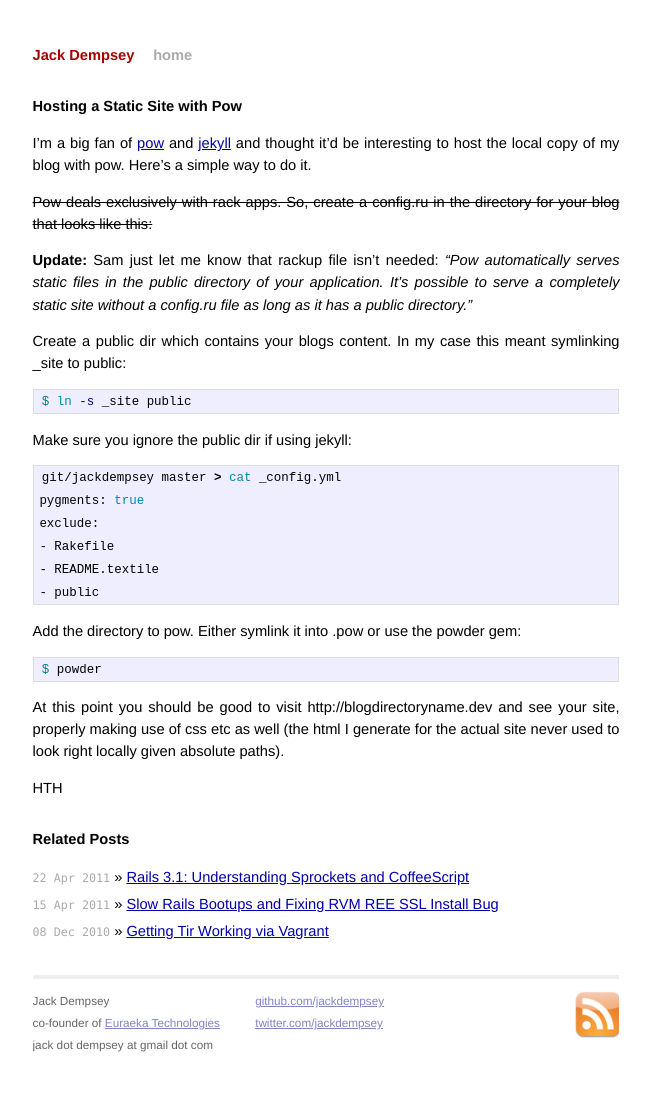
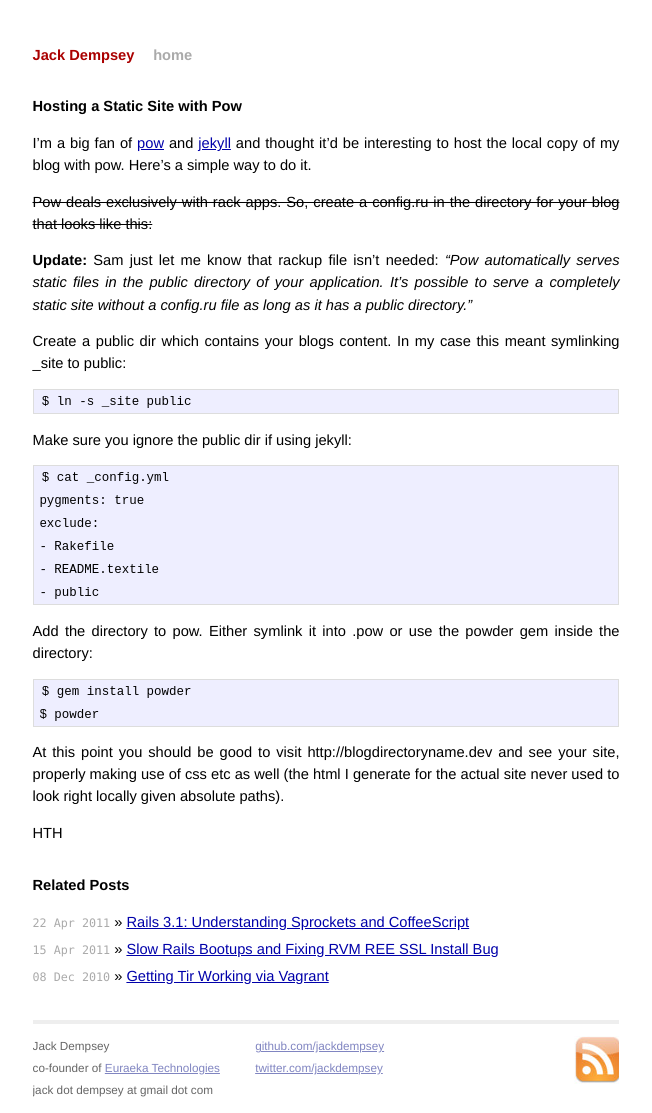
Before and after one commit to jackdempsey/jackdempsey.github.com, a Jekyll site: the page built from _posts/2011-04-22-serving-static-sites-with-pow.md, in a window 1280 px wide. Shown: the whole page, without its empty margins (314-966 px from the left). Built offline with Jekyll 4.4.1, drawn with Linux system fonts in a browser that asks for light colours; comment, search, counter and statistics services are not loaded; before the commit the page ends 1068 px from its top, so only the background shows below that.

Commit message:
don't use highlighting for basic blocks

```diff
--- a/_posts/2011-04-22-serving-static-sites-with-pow.md
+++ b/_posts/2011-04-22-serving-static-sites-with-pow.md
@@ -13,24 +13,22 @@
   *"Pow automatically serves static files in the public directory of your application. It's possible to serve a completely static site without a config.ru file as long as it has a public directory."*
 
 Create a public dir which contains your blogs content. In my case this meant symlinking \_site to public:
-{% highlight bash %}
-$ ln -s _site public
-{% endhighlight %}
+
+    $ ln -s _site public
 
 Make sure you ignore the public dir if using jekyll:
-{% highlight bash %}
-git/jackdempsey master > cat _config.yml
-pygments: true
-exclude:
-- Rakefile
-- README.textile
-- public
-{% endhighlight %}
 
-Add the directory to pow. Either symlink it into .pow or use the powder gem:
-{% highlight bash %}
-$ powder
-{% endhighlight %}
+    $ cat _config.yml
+    pygments: true
+    exclude:
+    - Rakefile
+    - README.textile
+    - public
+
+Add the directory to pow. Either symlink it into .pow or use the powder gem inside the directory:
+
+    $ gem install powder
+    $ powder
 
 At this point you should be good to visit http://blogdirectoryname.dev and see your site, properly making use of css etc as well (the html I generate for the actual site never used to look right locally given absolute paths).
 
```
